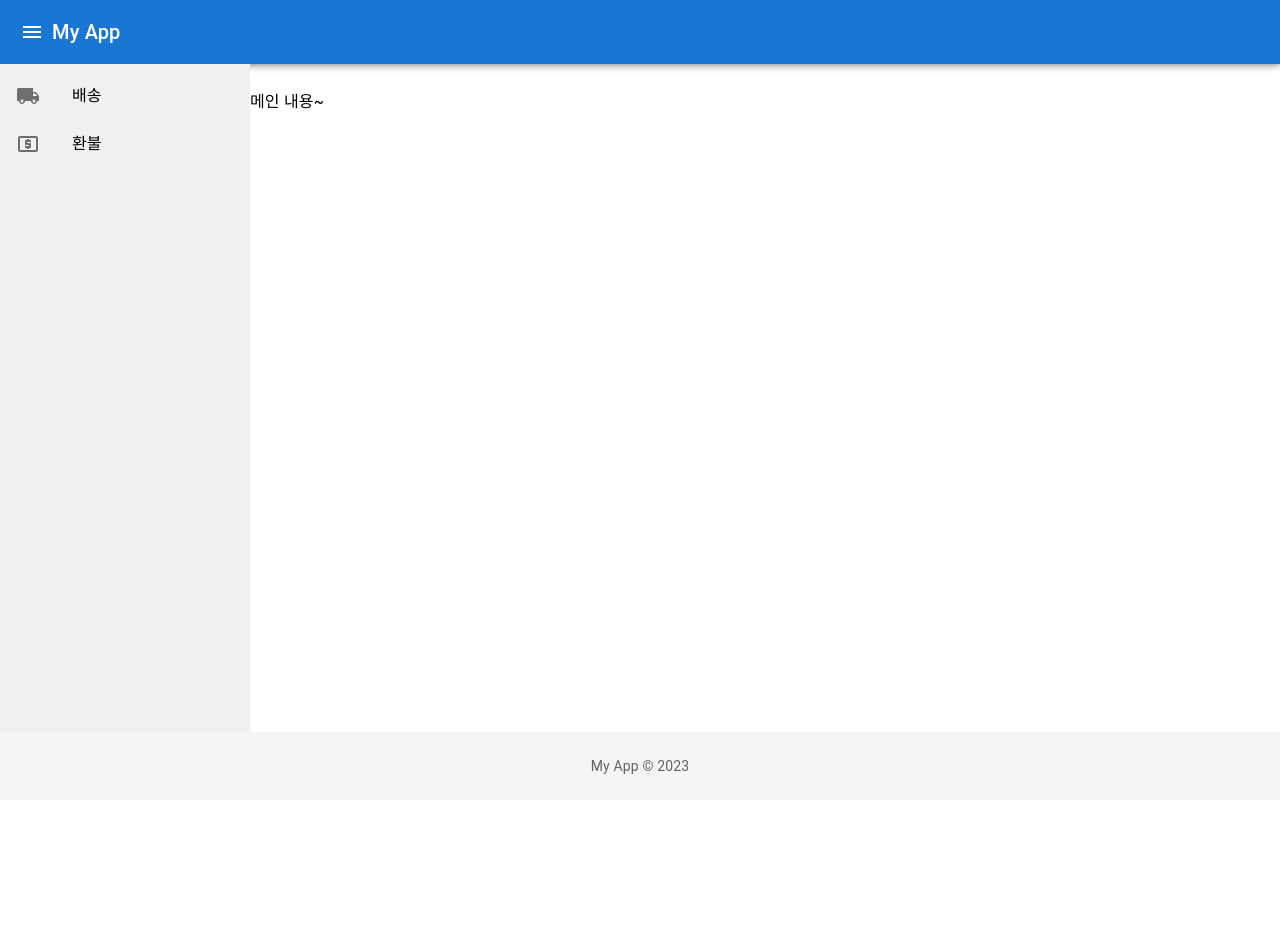
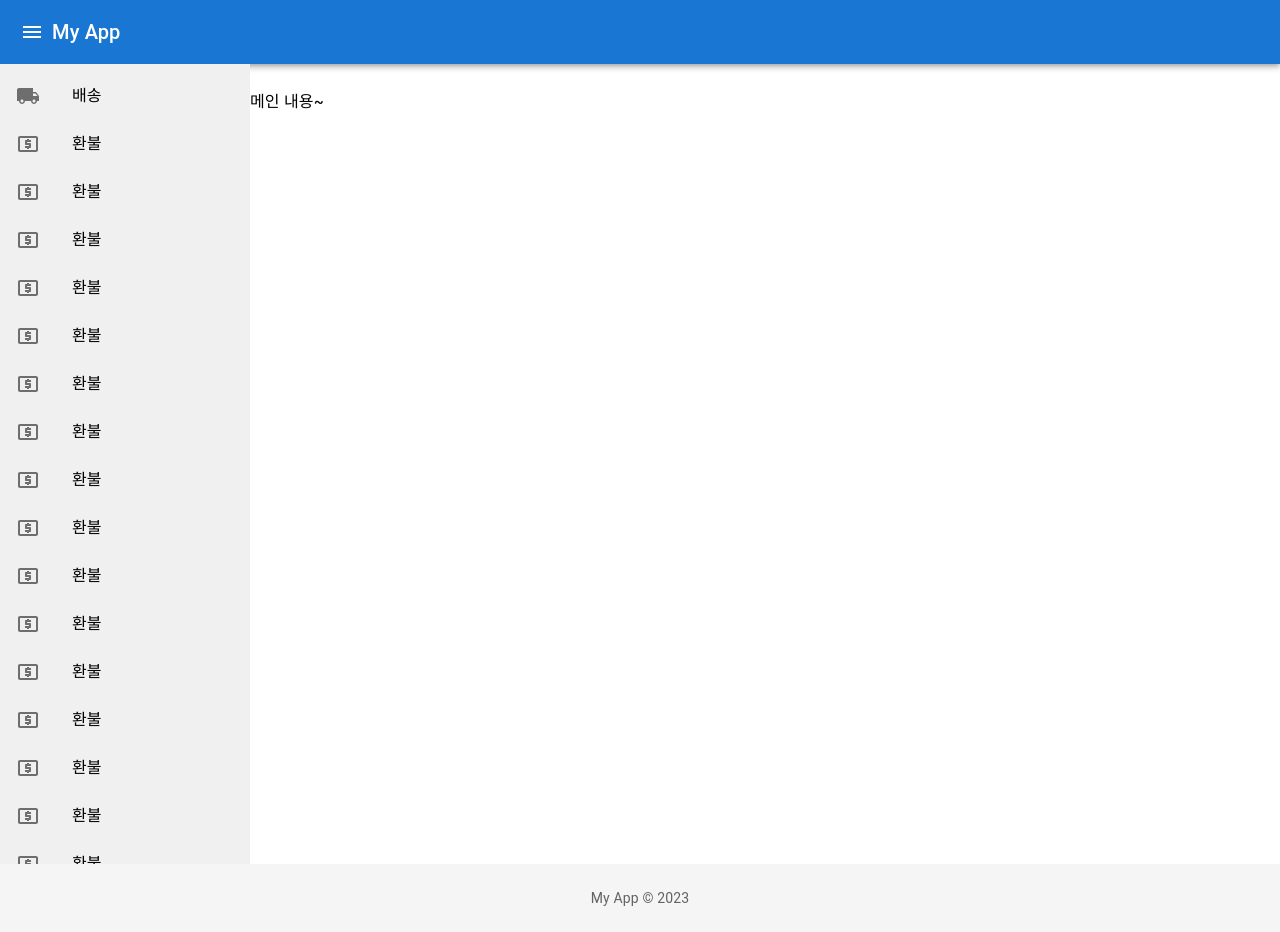
Before and after one commit to pepperdad/Mui-practice, a React (Create React App) app: page / in a window 1280 px wide. Before the commit the page ends 800 px from the top, so only its background shows below. Built offline with nearby package versions, Linux system fonts and the light colour scheme.

Commit message:
feat: Menubar 스크롤 추가

```diff
--- a/src/Layout.js
+++ b/src/Layout.js
@@ -20,6 +20,8 @@ const Layout = ({ children }) => {
             width: 250,
             flexShrink: 0,
             backgroundColor: "#f0f0f0",
+            overflowY: "auto", // 스크롤 추가
+            maxHeight: "100vh", // 메뉴바영역의 최대 높이 화면의 세로로 설정
           }}
         >
           <List>
@@ -34,10 +36,138 @@ const Layout = ({ children }) => {
                 <LocalAtmIcon />
               </ListItemIcon>
               <ListItemText primary="환불" />
+            </ListItem>{" "}
+            <ListItem button>
+              <ListItemIcon>
+                <LocalAtmIcon />
+              </ListItemIcon>
+              <ListItemText primary="환불" />
+            </ListItem>{" "}
+            <ListItem button>
+              <ListItemIcon>
+                <LocalAtmIcon />
+              </ListItemIcon>
+              <ListItemText primary="환불" />
+            </ListItem>{" "}
+            <ListItem button>
+              <ListItemIcon>
+                <LocalAtmIcon />
+              </ListItemIcon>
+              <ListItemText primary="환불" />
+            </ListItem>{" "}
+            <ListItem button>
+              <ListItemIcon>
+                <LocalAtmIcon />
+              </ListItemIcon>
+              <ListItemText primary="환불" />
+            </ListItem>{" "}
+            <ListItem button>
+              <ListItemIcon>
+                <LocalAtmIcon />
+              </ListItemIcon>
+              <ListItemText primary="환불" />
+            </ListItem>{" "}
+            <ListItem button>
+              <ListItemIcon>
+                <LocalAtmIcon />
+              </ListItemIcon>
+              <ListItemText primary="환불" />
+            </ListItem>{" "}
+            <ListItem button>
+              <ListItemIcon>
+                <LocalAtmIcon />
+              </ListItemIcon>
+              <ListItemText primary="환불" />
+            </ListItem>{" "}
+            <ListItem button>
+              <ListItemIcon>
+                <LocalAtmIcon />
+              </ListItemIcon>
+              <ListItemText primary="환불" />
+            </ListItem>{" "}
+            <ListItem button>
+              <ListItemIcon>
+                <LocalAtmIcon />
+              </ListItemIcon>
+              <ListItemText primary="환불" />
+            </ListItem>{" "}
+            <ListItem button>
+              <ListItemIcon>
+                <LocalAtmIcon />
+              </ListItemIcon>
+              <ListItemText primary="환불" />
+            </ListItem>{" "}
+            <ListItem button>
+              <ListItemIcon>
+                <LocalAtmIcon />
+              </ListItemIcon>
+              <ListItemText primary="환불" />
+            </ListItem>
+            <ListItem button>
+              <ListItemIcon>
+                <LocalAtmIcon />
+              </ListItemIcon>
+              <ListItemText primary="환불" />
+            </ListItem>{" "}
+            <ListItem button>
+              <ListItemIcon>
+                <LocalAtmIcon />
+              </ListItemIcon>
+              <ListItemText primary="환불" />
+            </ListItem>{" "}
+            <ListItem button>
+              <ListItemIcon>
+                <LocalAtmIcon />
+              </ListItemIcon>
+              <ListItemText primary="환불" />
+            </ListItem>{" "}
+            <ListItem button>
+              <ListItemIcon>
+                <LocalAtmIcon />
+              </ListItemIcon>
+              <ListItemText primary="환불" />
+            </ListItem>{" "}
+            <ListItem button>
+              <ListItemIcon>
+                <LocalAtmIcon />
+              </ListItemIcon>
+              <ListItemText primary="환불" />
+            </ListItem>{" "}
+            <ListItem button>
+              <ListItemIcon>
+                <LocalAtmIcon />
+              </ListItemIcon>
+              <ListItemText primary="환불" />
+            </ListItem>{" "}
+            <ListItem button>
+              <ListItemIcon>
+                <LocalAtmIcon />
+              </ListItemIcon>
+              <ListItemText primary="환불" />
+            </ListItem>{" "}
+            <ListItem button>
+              <ListItemIcon>
+                <LocalAtmIcon />
+              </ListItemIcon>
+              <ListItemText primary="환불" />
+            </ListItem>{" "}
+            <ListItem button>
+              <ListItemIcon>
+                <LocalAtmIcon />
+              </ListItemIcon>
+              <ListItemText primary="환불" />
             </ListItem>
           </List>
         </Box>
-        <Box component="main" sx={{ flexGrow: 1, pt: 3, pb: 2 }}>
+        <Box
+          component="main"
+          sx={{
+            flexGrow: 1,
+            pt: 3,
+            pb: 2,
+            overflowY: "auto",
+          }}
+        >
           메인 내용~
         </Box>
       </Box>
```
